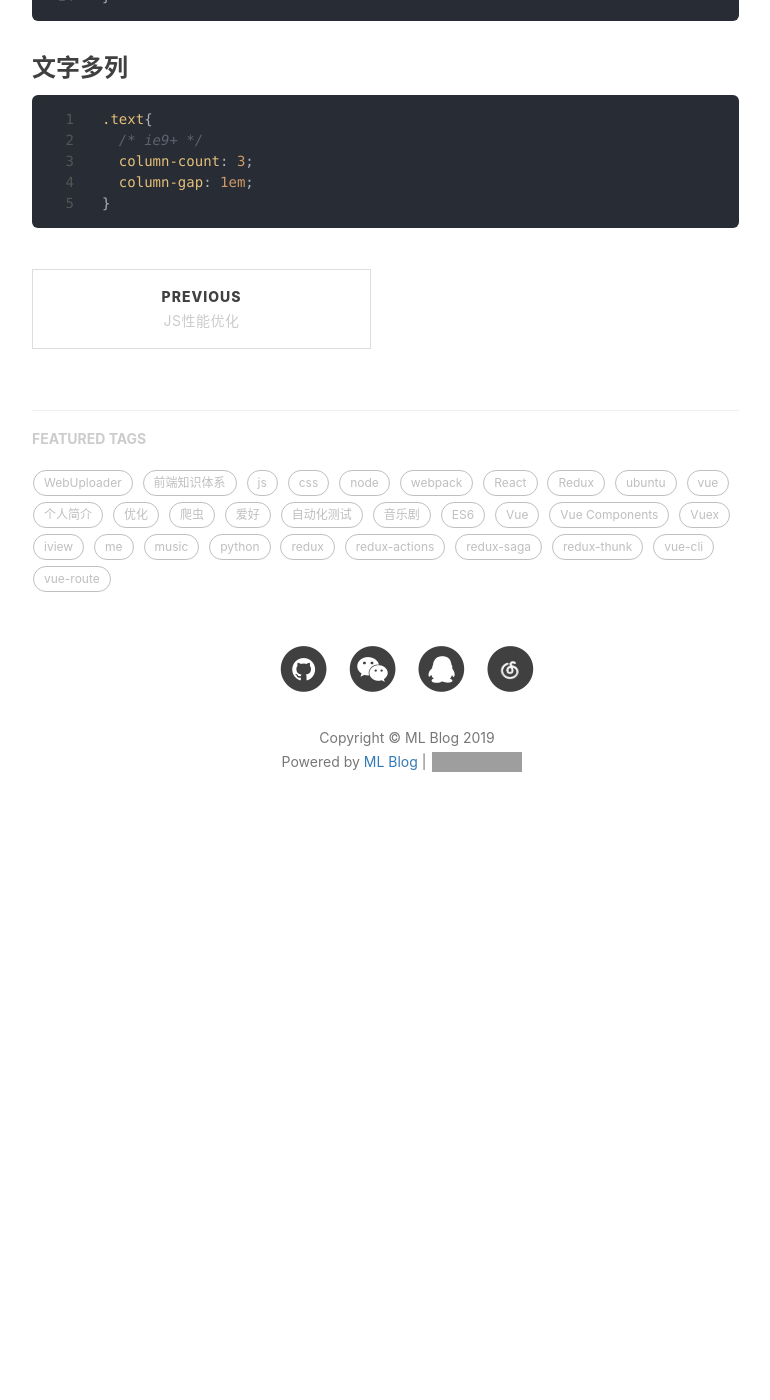
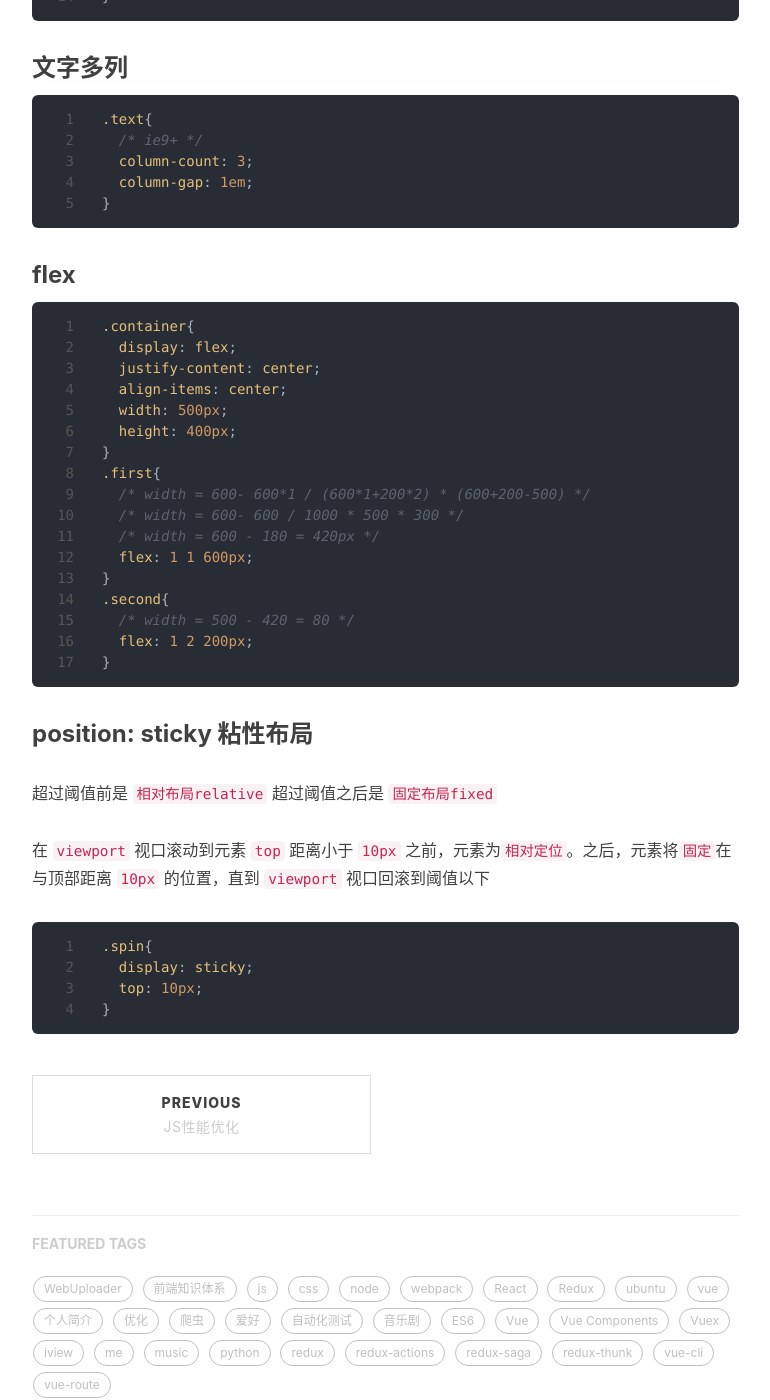
Before and after one commit to adamma1024/ml-blog, a Jekyll site: the page built from _posts/2019-09-19-css-display.md, in a window 1280 px wide and 1400 px high, scrolled down 1783 px. Shown: the whole window, without its empty margins (233-1003 px from the left). Built offline with Jekyll 4.4.1, drawn with Linux system fonts in a browser that asks for light colours; comment, search, counter and statistics services are not loaded; before the commit the page ends 2649 px from its top, so only the background shows below that; grey boxes are pictures that could not be loaded.

Commit message:
position display

````diff
--- a/_posts/2019-09-19-css-display.md
+++ b/_posts/2019-09-19-css-display.md
@@ -77,3 +77,38 @@ tags:
   column-gap: 1em;
 }
 ```
+
+### flex
+
+```css
+.container{
+  display: flex;
+  justify-content: center;
+  align-items: center;
+  width: 500px;
+  height: 400px;
+}
+.first{
+  /* width = 600- 600*1 / (600*1+200*2) * (600+200-500) */
+  /* width = 600- 600 / 1000 * 500 * 300 */
+  /* width = 600 - 180 = 420px */
+  flex: 1 1 600px;
+}
+.second{
+  /* width = 500 - 420 = 80 */
+  flex: 1 2 200px;
+}
+```
+
+### position: sticky 粘性布局
+
+超过阈值前是 `相对布局relative`  超过阈值之后是 `固定布局fixed`
+
+在 `viewport` 视口滚动到元素 `top` 距离小于 `10px` 之前，元素为`相对定位`。之后，元素将`固定`在与顶部距离 `10px` 的位置，直到 `viewport` 视口回滚到阈值以下
+
+```css
+.spin{
+  display: sticky;
+  top: 10px;
+}
+```
````
